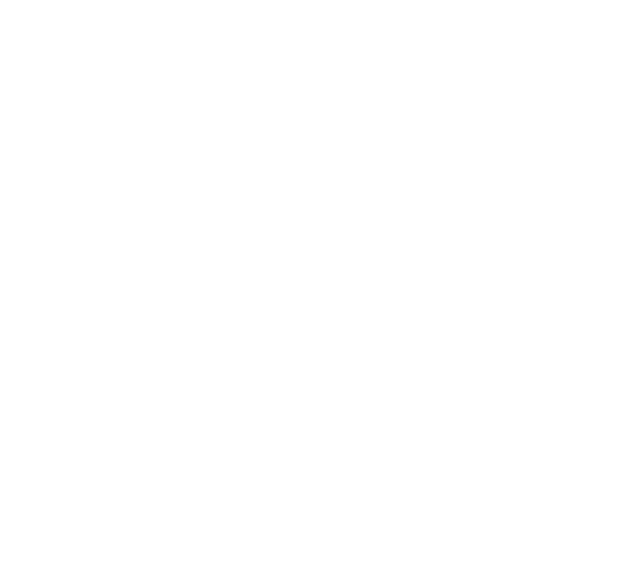
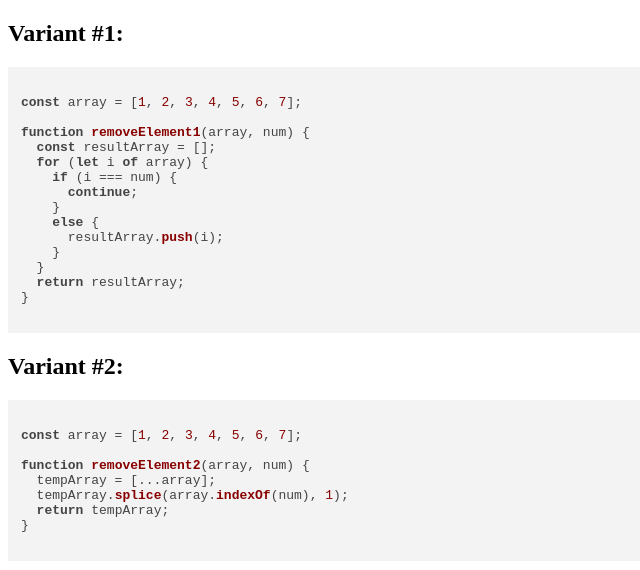
Before and after one commit to EugeneTarasenko/hillel-front-end-pro, a plain HTML site: page index.html in a window 1280 px wide. Shown: the whole page, without its empty margins (0-640 px from the left). Drawn offline with nearby package versions, Linux system fonts and the light colour scheme.

Commit message:
feat: write js code for homework 11

```diff
--- a/index.html
+++ b/index.html
@@ -5,9 +5,47 @@
     <meta http-equiv="X-UA-Compatible" content="IE=edge" />
     <meta name="viewport" content="width=device-width, initial-scale=1.0" />
     <link rel="stylesheet" href="./style.css" />
-    <title>Document</title>
+    <link
+      rel="stylesheet"
+      href="//cdnjs.cloudflare.com/ajax/libs/highlight.js/11.7.0/styles/default.min.css"
+    />
+    <title>Homework 11</title>
   </head>
   <body>
+    <main>
+      <h2>Variant #1:</h2>
+      <pre><code class="language-javascript">
+const array = [1, 2, 3, 4, 5, 6, 7];
+
+function removeElement1(array, num) {
+  const resultArray = [];
+  for (let i of array) {
+    if (i === num) {
+      continue;
+    }
+    else {
+      resultArray.push(i);
+    }
+  }
+  return resultArray;
+}
+      </code></pre>
+
+      <h2>Variant #2:</h2>
+      <pre><code class="language-javascript">
+const array = [1, 2, 3, 4, 5, 6, 7];
+
+function removeElement2(array, num) {
+  tempArray = [...array];
+  tempArray.splice(array.indexOf(num), 1);
+  return tempArray;
+}
+      </code></pre>
+    </main>
     <script src="./script.js"></script>
+    <script src="//cdnjs.cloudflare.com/ajax/libs/highlight.js/11.7.0/highlight.min.js"></script>
+    <script>
+      hljs.highlightAll();
+    </script>
   </body>
 </html>
```
Also changed, not shown: script.js (line endings or trailing spaces).
